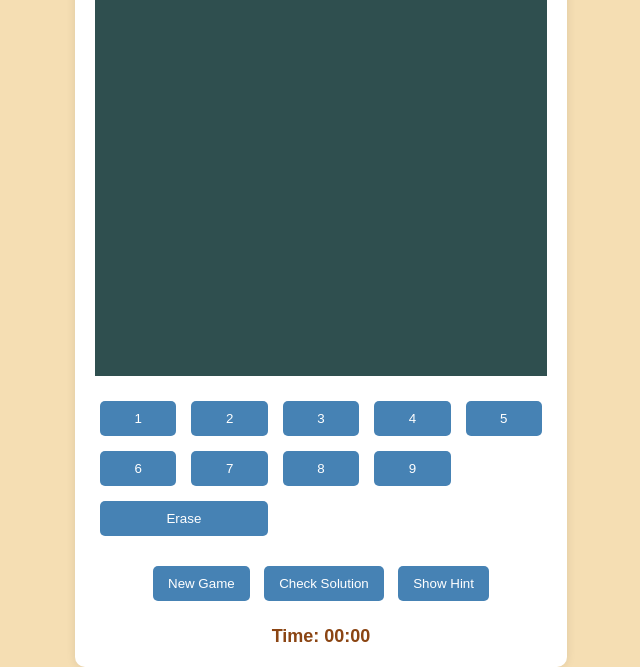
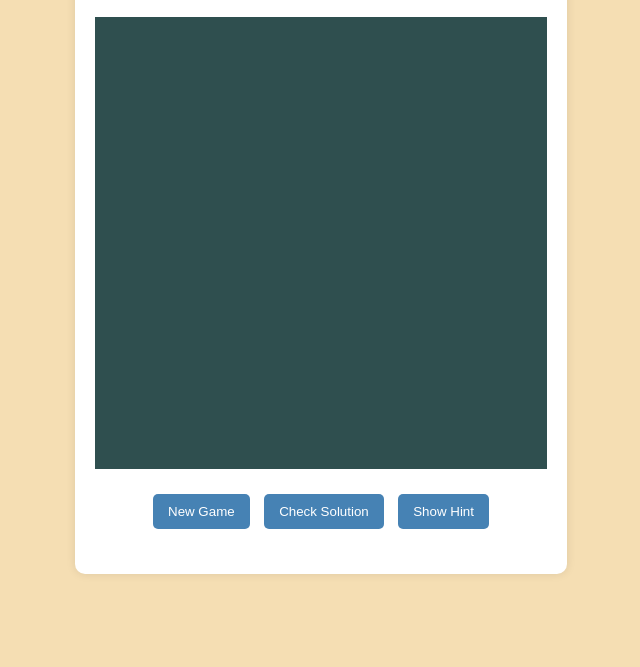
Before and after one commit to kikifalconer/rememberer-AI-test, a plain HTML site: page index.html in a window 1280 px wide. Shown: the part 186-853 px from the top of the page, without its empty margins (319-959 px from the left). After the commit the page ends 800 px from the top, so only its background shows below. Drawn offline with Linux system fonts and the light colour scheme.

Commit message:
Update index.html

```diff
--- a/index.html
+++ b/index.html
@@ -15,24 +15,11 @@
             <button data-difficulty="hard">Hard</button>
         </div>
         <div id="game-board"></div>
-        <div id="number-pad">
-            <button class="num-btn" data-num="1">1</button>
-            <button class="num-btn" data-num="2">2</button>
-            <button class="num-btn" data-num="3">3</button>
-            <button class="num-btn" data-num="4">4</button>
-            <button class="num-btn" data-num="5">5</button>
-            <button class="num-btn" data-num="6">6</button>
-            <button class="num-btn" data-num="7">7</button>
-            <button class="num-btn" data-num="8">8</button>
-            <button class="num-btn" data-num="9">9</button>
-            <button id="erase-btn">Erase</button>
-        </div>
         <div id="controls">
             <button id="new-game">New Game</button>
             <button id="check-solution">Check Solution</button>
             <button id="show-hint">Show Hint</button>
         </div>
-        <div id="timer">Time: 00:00</div>
     </div>
     <script src="script.js"></script>
 </body>
```
